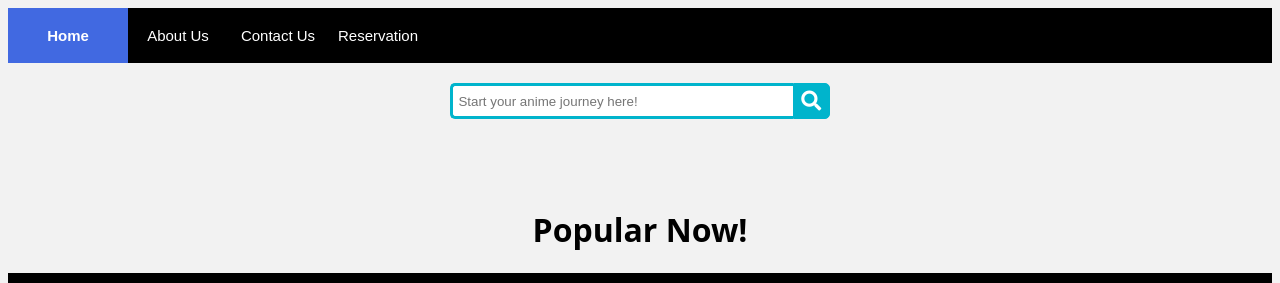
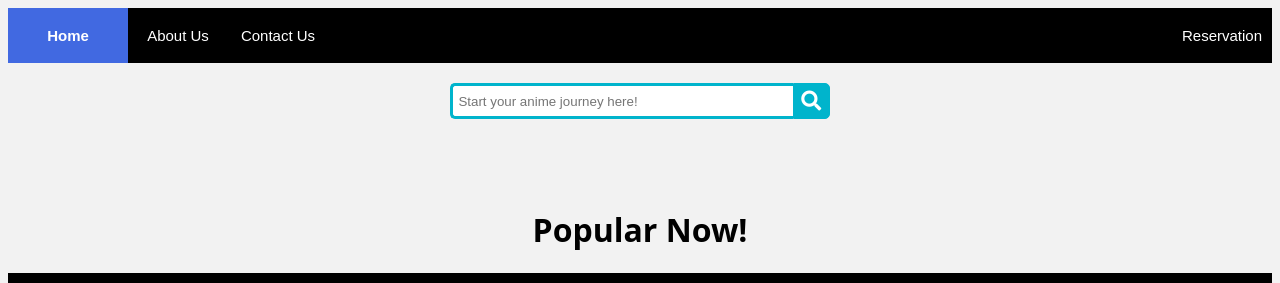
Before and after one commit to nate-ue/WebDev_Project_, a plain HTML site: page index.html in a window 1280 px wide. Shown: the top 283 px of the page. Drawn offline with Linux system fonts and the light colour scheme.

Commit message:
index.css

```diff
--- a/index.css
+++ b/index.css
@@ -147,7 +147,7 @@ body{
    font-weight: bold;
 }
 
-#cart {
+#reserve {
    position: absolute;
    top: 0;
    right: 0;
```
